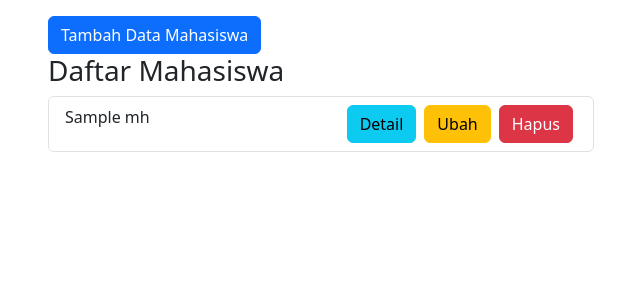
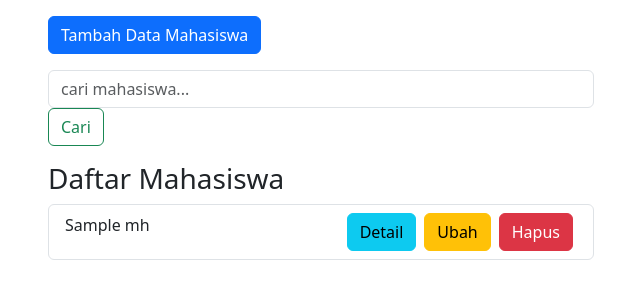
Before and after one commit to allfrhmn/prakweb2023_b_213040052_mvc, a PHP site: the page made by app/views/mahasiswa/index.php in a window 1280 px wide. Shown: the part 56-356 px from the top of the page, without its empty margins (34-674 px from the left). Run offline with PHP 8.4, Linux system fonts and the light colour scheme; the template is opened without the code that fills it: most values are stand-ins (such as "Sample title", 1, 10 or a date in 2020); some libraries are stand-ins or nearby versions.

Commit message:
#13 Searching (Complete)

```diff
--- a/app/views/mahasiswa/index.php
+++ b/app/views/mahasiswa/index.php
@@ -11,7 +11,20 @@
             <button type="button" class="btn btn-primary tombolTambahData" data-bs-toggle="modal" data-bs-target="#formModal">
                 Tambah Data Mahasiswa
             </button>
+        </div>
+    </div>
 
+    <div class="row mb-3">
+        <div class="col-lg-6">
+            <form action="<?= BASEURL; ?>/mahasiswa/cari" method="post">
+                <input type="text" class="form-control" placeholder="cari mahasiswa..." name="keyword" id="keyword" autocomplete="off">
+                <button class="btn btn-outline-success" type="submit" id="tombolCari">Cari</button>
+            </form>
+        </div>
+    </div>
+
+    <div class="row">
+        <div class="col-lg-6">
             <h3>Daftar Mahasiswa</h3>
             <ul class="list-group">
                 <?php foreach ($data['mhs'] as $mhs) : ?>
```
Also changed, not shown: app/controllers/Mahasiswa.php (+8 -0 lines), app/models/Mahasiswa_model.php (+8 -0 lines).
